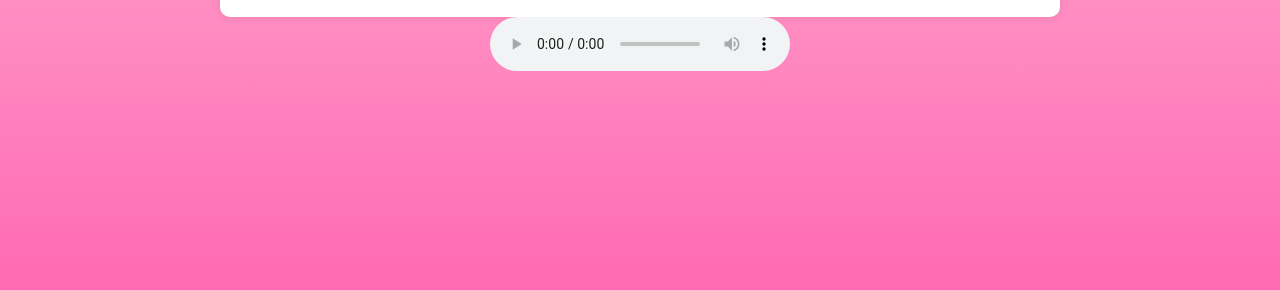
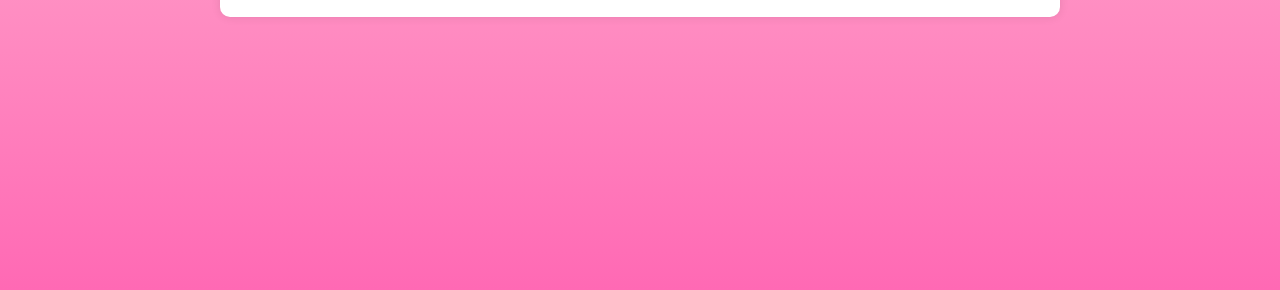
Before and after one commit to Amper-007/Birthday, a website: page index.html in a window 1280 px wide. Shown: the part 510-800 px from the top of the page. Drawn offline with Linux system fonts and the light colour scheme.

Commit message:
Update index.html

```diff
--- a/index.html
+++ b/index.html
@@ -46,7 +46,7 @@
         />
       </div>
     </main>
-    <audio id="bg-music" controls autoplay loop>
+    <audio id="bg-music" autoplay loop>
       <source
         src="https://drive.google.com/uc?export=download&id=1Z8wgTrPYMWlFJVbSNnA2_PfOgqe9Q4vB"
         type="audio/mpeg"
```
